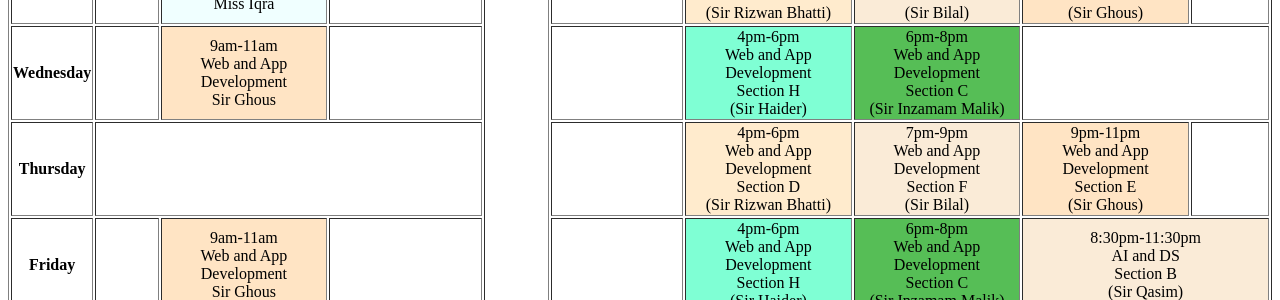
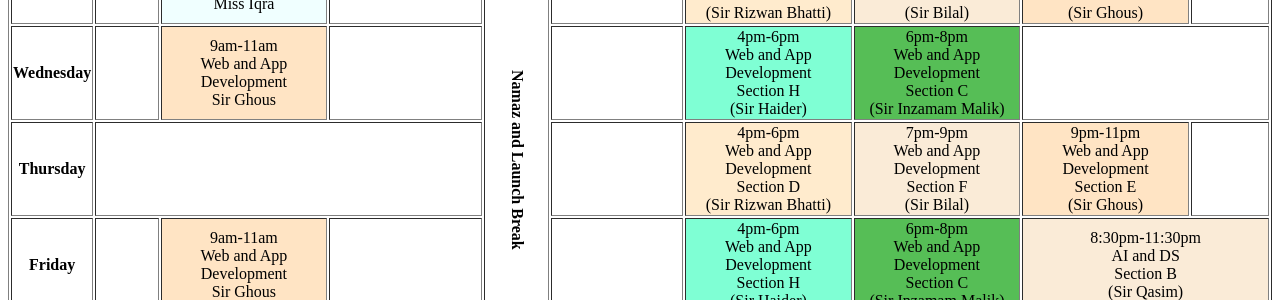
Before and after one commit to RafayMemon01/Table-Assignment, a plain HTML site: page index.html in a window 1280 px wide. Shown: the part 385-685 px from the top of the page. Drawn offline with Linux system fonts and the light colour scheme.

Commit message:
Complete

```diff
--- a/index.html
+++ b/index.html
@@ -15,6 +15,7 @@
     td{color: black;}
     table{text-align: center;}
     thead{text-align: center;} */
+    #row{writing-mode: vertical-rl;}
 </style>
 
 <body>
@@ -53,7 +54,7 @@
                 <td></td>
                 <td style="background-color: bisque;" colspan="2">9am-11am<br>Web and App Development<br>Sir Ghous</td>
                 <td colspan="2"></td>
-                <td rowspan="7" ></td>
+                <td id="row" rowspan="7" ><b>Namaz and Launch Break</b></td>
                 <td colspan="2"></td>
                 <td colspan="2" style="background-color:aquamarine">4pm-6pm<br>Web and App Development<br>Section
                     H<br>(Sir Haider)</td>
```
